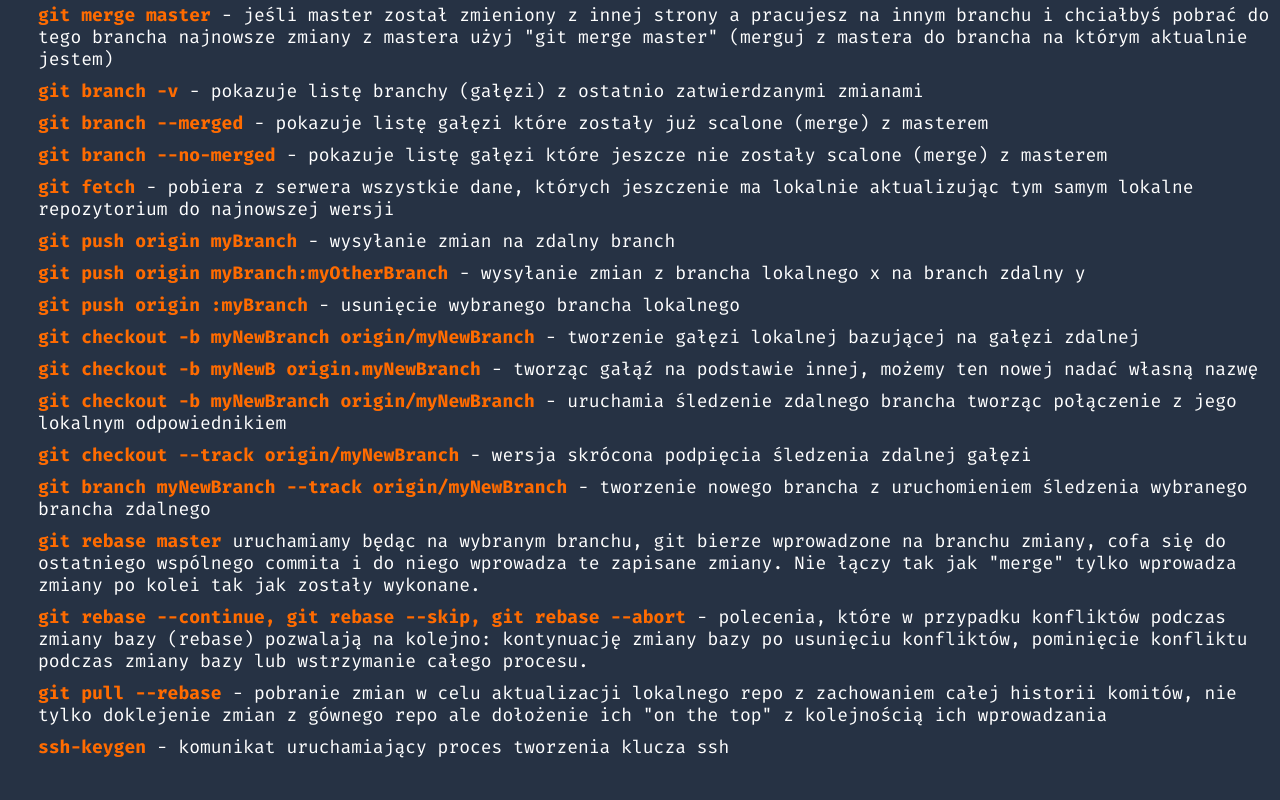
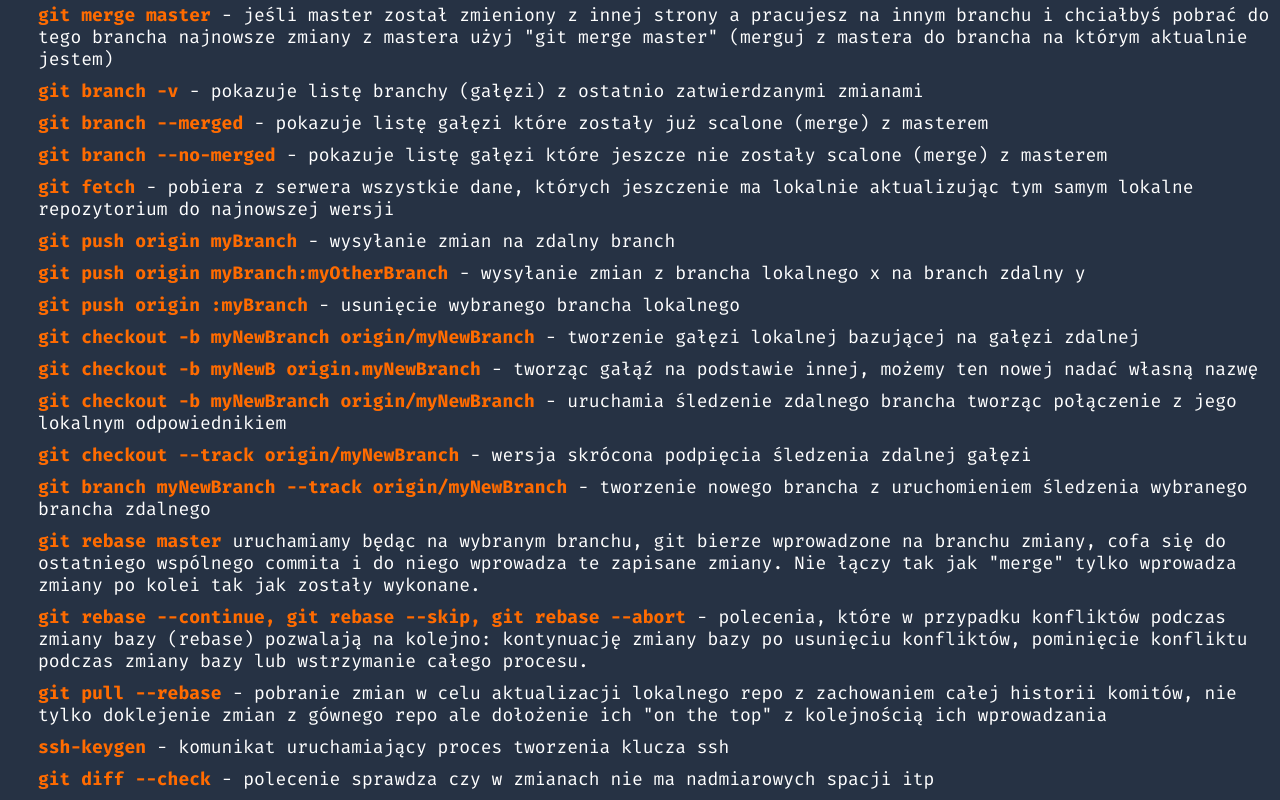
Before and after one commit to AdamReszka/MyGitManual, a plain HTML site: page index.html in a window 1280 px wide. Shown: the part 2736-3536 px from the top of the page. Before the commit the page ends 3504 px from the top, so only its background shows below. Drawn offline with Linux system fonts and the light colour scheme.

Commit message:
diff check

```diff
--- a/index.html
+++ b/index.html
@@ -501,9 +501,9 @@
   </p>
   <p class="single-row">
     <span>
-
+      git diff --check
     </span>
-
+     - polecenie sprawdza czy w zmianach nie ma nadmiarowych spacji itp
   </p>
   <p class="single-row">
     <span>
```
